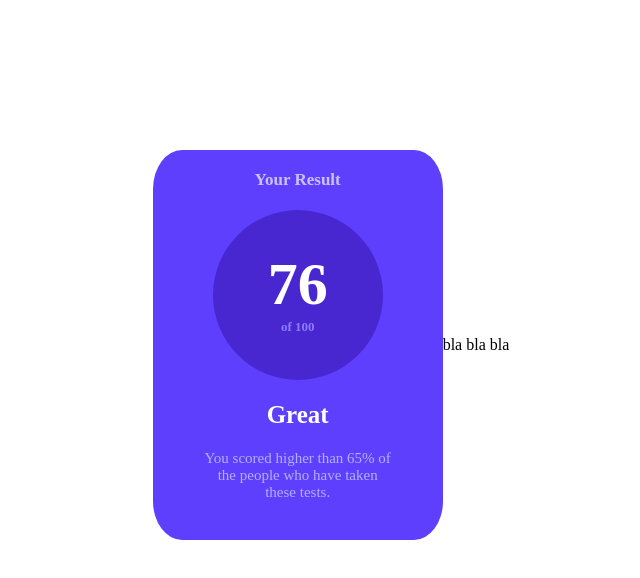
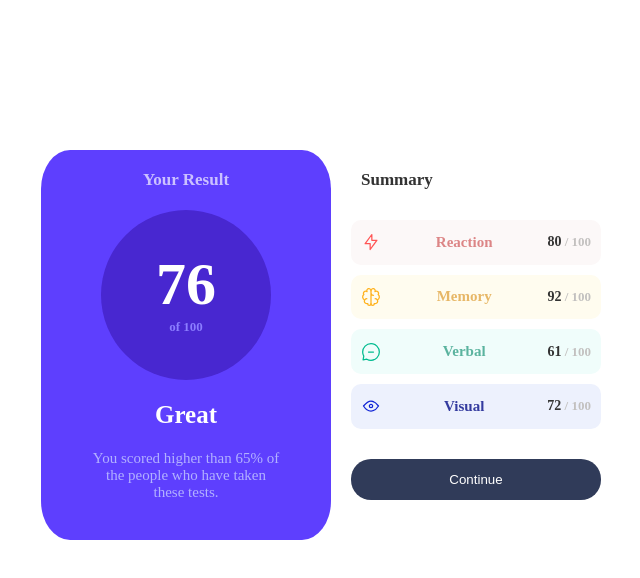
Before and after one commit to camilarosana/Results-summary-frontend-mentor, a plain HTML site: page index.html in a window 1280 px wide. Shown: the top 578 px of the page, without its empty margins (389-1029 px from the left). Drawn offline with Linux system fonts and the light colour scheme.

Commit message:
criação da segunda e ultima parte do projeto

```diff
--- a/assets/css/style.css
+++ b/assets/css/style.css
@@ -57,3 +57,106 @@ h2 {
     font-size: 15px;
     text-align: center;
 }
+.summary {
+    height: 350px;
+    width: 250px;
+    display: flex;
+    flex-direction: column;
+    padding: 20px;
+    border-radius: 10%;
+}
+.summary--title {
+    font-weight: 700;
+    font-size: 17px;
+    color: #333;
+    padding-bottom: 30px;
+    padding-left: 10px;
+}
+.summary--content1 {
+    display: flex;
+    align-items: center;
+    justify-content: space-between;
+    background-color: #fcf8f8;
+    width: auto;
+    height: 30px;
+    border-radius: 10px;
+    padding: 10px;
+    margin-bottom: 10px;
+}
+.content--title {
+    color: #dc8586;
+    font-weight: 800;
+    font-size: 15px;
+}
+.content--number {
+    font-weight: 800;
+    font-size: 13px;
+    color: #c2c0bf;
+}
+.number {
+    font-weight: 800;
+    font-size: 14px;
+    color: #333;
+}
+.summary--content2 {
+    display: flex;
+    align-items: center;
+    justify-content: space-between;
+    background-color: #fffcef;
+    width: auto;
+    height: 30px;
+    border-radius: 10px;
+    padding: 10px;
+    margin-bottom: 10px;
+}
+.content--title2 {
+    color: #e7b767;
+    font-weight: 800;
+    font-size: 15px;
+}
+.summary--content3 {
+    display: flex;
+    align-items: center;
+    justify-content: space-between;
+    background-color: #f0fdfb;
+    width: auto;
+    height: 30px;
+    border-radius: 10px;
+    padding: 10px;
+    margin-bottom: 10px;
+}
+.content--title3 {
+    color: #5ab39e;
+    font-weight: 800;
+    font-size: 15px;
+}
+.summary--content4 {
+    display: flex;
+    align-items: center;
+    justify-content: space-between;
+    background-color: #edf1fd;
+    width: auto;
+    height: 30px;
+    border-radius: 10px;
+    padding: 10px;
+    margin-bottom: 10px;
+}
+.content--title4 {
+    color: #343b9f;
+    font-weight: 800;
+    font-size: 15px;
+}
+button {
+    display: flex;
+    justify-content: center;
+    align-items: center;
+    background-color: #303b59;
+    color: #fff;
+    border: 0;
+    width: 250px;
+    height: 50px;
+    margin-top: 20px;
+    margin-bottom: 20px;
+    border-radius: 20px;
+    cursor: pointer;
+}
--- a/index.html
+++ b/index.html
@@ -21,8 +21,37 @@
             </div>
         </div>
         <div class="summary">
-            bla bla bla
+            <div class="summary--title">Summary</div>
+            <div class="summary--content1">
+                <img src="./assets/images/icon-reaction.svg"/>
+                <div class="content--title">Reaction</div>
+                <div class="content--number">
+                    <span class="number">80</span> / 100
+                </div>
         </div>
+        <div class="summary--content2">
+            <img src="./assets/images/icon-memory.svg"/>
+            <div class="content--title2">Memory</div>
+            <div class="content--number">
+                <span class="number">92</span> / 100
+            </div>
+        </div>
+        <div class="summary--content3">
+            <img src="./assets/images/icon-verbal.svg"/>
+            <div class="content--title3">Verbal</div>
+            <div class="content--number">
+                <span class="number">61</span> / 100
+            </div>
+        </div>
+        <div class="summary--content4">
+            <img src="./assets/images/icon-visual.svg"/>
+            <div class="content--title4">Visual</div>
+            <div class="content--number">
+                <span class="number">72</span> / 100
+            </div>
+        </div>
+        <button>Continue</button>
+    </div>
     </section>
 </body>
 </html>
```
